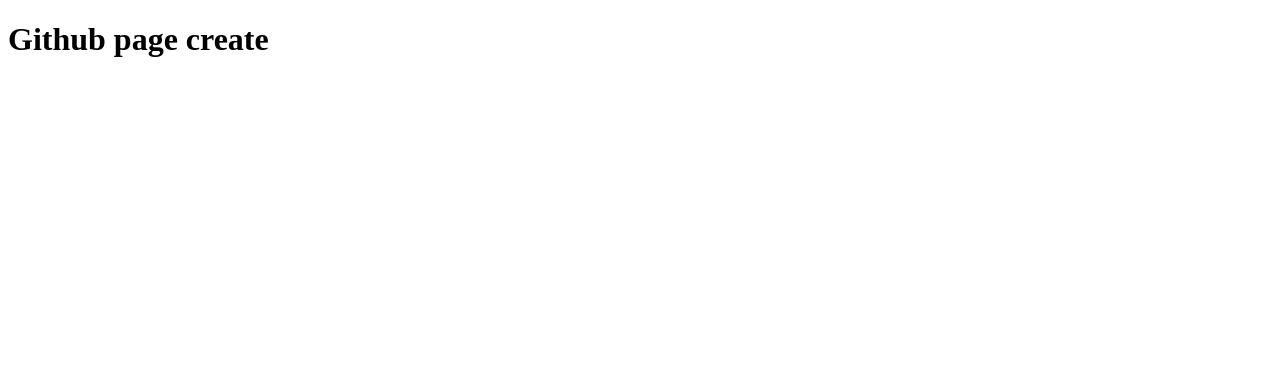
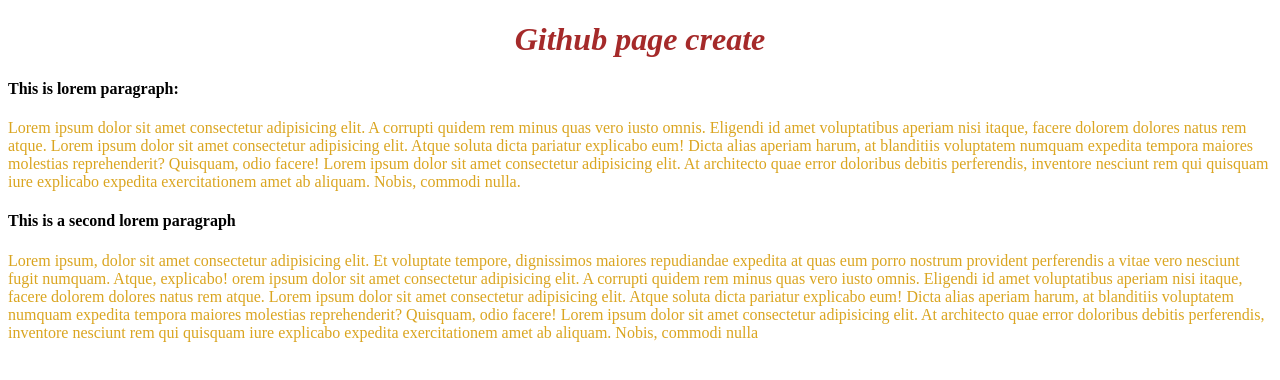
Before and after one commit to rahmanislam05/my-frist-github-repo, a plain HTML site: page index.html in a window 1280 px wide. Drawn offline with Linux system fonts and the light colour scheme.

Commit message:
style add

```diff
--- a/index.html
+++ b/index.html
@@ -4,8 +4,14 @@
     <meta charset="UTF-8">
     <meta name="viewport" content="width=device-width, initial-scale=1.0">
     <title>My Frist Github page</title>
+    <link rel="stylesheet" href="styles/styles.css">
 </head>
 <body>
     <h1>Github page create</h1>
+    <h4>This is lorem paragraph:</h4>
+    <p>Lorem ipsum dolor sit amet consectetur adipisicing elit. A corrupti quidem rem minus quas vero iusto omnis. Eligendi id amet voluptatibus aperiam nisi itaque, facere dolorem dolores natus rem atque. Lorem ipsum dolor sit amet consectetur adipisicing elit. Atque soluta dicta pariatur explicabo eum! Dicta alias aperiam harum, at blanditiis voluptatem numquam expedita tempora maiores molestias reprehenderit? Quisquam, odio facere! Lorem ipsum dolor sit amet consectetur adipisicing elit. At architecto quae error doloribus debitis perferendis, inventore nesciunt rem qui quisquam iure explicabo expedita exercitationem amet ab aliquam. Nobis, commodi nulla.</p>
+
+    <h4>This is a second lorem paragraph</h4>
+    <p>Lorem ipsum, dolor sit amet consectetur adipisicing elit. Et voluptate tempore, dignissimos maiores repudiandae expedita at quas eum porro nostrum provident perferendis a vitae vero nesciunt fugit numquam. Atque, explicabo! orem ipsum dolor sit amet consectetur adipisicing elit. A corrupti quidem rem minus quas vero iusto omnis. Eligendi id amet voluptatibus aperiam nisi itaque, facere dolorem dolores natus rem atque. Lorem ipsum dolor sit amet consectetur adipisicing elit. Atque soluta dicta pariatur explicabo eum! Dicta alias aperiam harum, at blanditiis voluptatem numquam expedita tempora maiores molestias reprehenderit? Quisquam, odio facere! Lorem ipsum dolor sit amet consectetur adipisicing elit. At architecto quae error doloribus debitis perferendis, inventore nesciunt rem qui quisquam iure explicabo expedita exercitationem amet ab aliquam. Nobis, commodi nulla</p>
 </body>
 </html>
--- /dev/null
+++ b/styles/styles.css
@@ -0,0 +1,8 @@
+p{
+    color:goldenrod;
+}
+h1{
+    text-align: center;
+    font-style: italic;
+    color:brown;
+}
```
